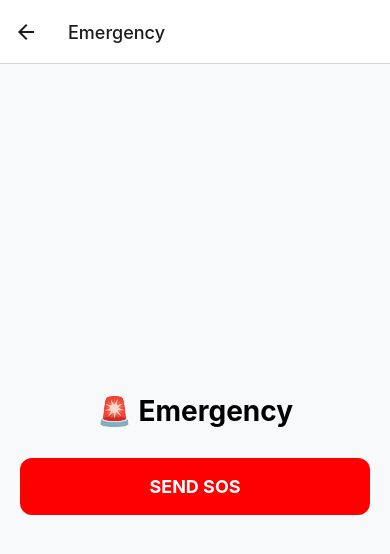
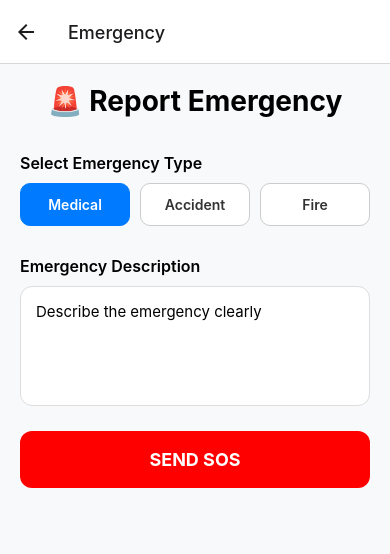
Before and after one commit to pratikAmbilduke/resq-ai, a React Native app in the folder mobile/: screen /Emergency in a window 390 px wide. Shown: the top 554 px of the page. Built offline with nearby package versions, Linux system fonts and the light colour scheme.

Commit message:
feat(emergency): add form-based emergency reporting with type, description and real location

```diff
--- a/mobile/screens/EmergencyFormScreen.js
+++ b/mobile/screens/EmergencyFormScreen.js
@@ -1,13 +1,29 @@
 import { useState } from 'react';
-import { View, Text, StyleSheet, TouchableOpacity, Alert, ActivityIndicator } from 'react-native';
+import {
+  View,
+  Text,
+  StyleSheet,
+  TouchableOpacity,
+  Alert,
+  ActivityIndicator,
+  TextInput,
+  ScrollView,
+} from 'react-native';
 import * as Location from 'expo-location';
 
 export default function EmergencyScreen() {
   const [loading, setLoading] = useState(false);
+  const [type, setType] = useState('medical');
+  const [description, setDescription] = useState('');
   const [locationInfo, setLocationInfo] = useState(null);
 
   const sendEmergency = async () => {
     try {
+      if (!description.trim()) {
+        Alert.alert('Validation Error', 'Please enter emergency description.');
+        return;
+      }
+
       setLoading(true);
 
       const { status } = await Location.requestForegroundPermissionsAsync();
@@ -56,8 +72,8 @@ export default function EmergencyScreen() {
           'Content-Type': 'application/json',
         },
         body: JSON.stringify({
-          type: 'medical',
-          description: 'Emergency reported from mobile app',
+          type: type,
+          description: description,
           latitude: latitude,
           longitude: longitude,
           location_text: locationText,
@@ -72,7 +88,8 @@ export default function EmergencyScreen() {
         return;
       }
 
-      Alert.alert('Success', 'Emergency Sent Successfully 🚨');
+      Alert.alert('Success', 'Emergency sent successfully 🚨');
+      setDescription('');
     } catch (error) {
       console.log('Error:', error);
       Alert.alert('Error', 'Something went wrong while sending emergency.');
@@ -82,8 +99,48 @@ export default function EmergencyScreen() {
   };
 
   return (
-    <View style={styles.container}>
-      <Text style={styles.title}>🚨 Emergency</Text>
+    <ScrollView contentContainerStyle={styles.container}>
+      <Text style={styles.title}>🚨 Report Emergency</Text>
+
+      <Text style={styles.label}>Select Emergency Type</Text>
+      <View style={styles.typeContainer}>
+        <TouchableOpacity
+          style={[styles.typeButton, type === 'medical' && styles.activeType]}
+          onPress={() => setType('medical')}
+        >
+          <Text style={[styles.typeText, type === 'medical' && styles.activeTypeText]}>
+            Medical
+          </Text>
+        </TouchableOpacity>
+
+        <TouchableOpacity
+          style={[styles.typeButton, type === 'accident' && styles.activeType]}
+          onPress={() => setType('accident')}
+        >
+          <Text style={[styles.typeText, type === 'accident' && styles.activeTypeText]}>
+            Accident
+          </Text>
+        </TouchableOpacity>
+
+        <TouchableOpacity
+          style={[styles.typeButton, type === 'fire' && styles.activeType]}
+          onPress={() => setType('fire')}
+        >
+          <Text style={[styles.typeText, type === 'fire' && styles.activeTypeText]}>
+            Fire
+          </Text>
+        </TouchableOpacity>
+      </View>
+
+      <Text style={styles.label}>Emergency Description</Text>
+      <TextInput
+        style={styles.input}
+        placeholder="Describe the emergency clearly"
+        multiline
+        numberOfLines={4}
+        value={description}
+        onChangeText={setDescription}
+      />
 
       <TouchableOpacity
         style={styles.button}
@@ -105,28 +162,70 @@ export default function EmergencyScreen() {
           <Text style={styles.infoText}>Address: {locationInfo.locationText}</Text>
         </View>
       )}
-    </View>
+    </ScrollView>
   );
 }
 
 const styles = StyleSheet.create({
   container: {
-    flex: 1,
     padding: 20,
-    justifyContent: 'center',
     backgroundColor: '#f8f9fa',
+    flexGrow: 1,
   },
   title: {
     fontSize: 28,
     fontWeight: 'bold',
+    marginBottom: 25,
     textAlign: 'center',
-    marginBottom: 30,
+  },
+  label: {
+    fontSize: 16,
+    fontWeight: '600',
+    marginBottom: 10,
+    marginTop: 10,
+  },
+  typeContainer: {
+    flexDirection: 'row',
+    justifyContent: 'space-between',
+    marginBottom: 20,
+    gap: 10,
+  },
+  typeButton: {
+    flex: 1,
+    backgroundColor: '#fff',
+    paddingVertical: 12,
+    borderRadius: 10,
+    alignItems: 'center',
+    borderWidth: 1,
+    borderColor: '#ccc',
+  },
+  activeType: {
+    backgroundColor: '#007bff',
+    borderColor: '#007bff',
+  },
+  typeText: {
+    color: '#333',
+    fontWeight: '600',
+  },
+  activeTypeText: {
+    color: '#fff',
+  },
+  input: {
+    backgroundColor: '#fff',
+    borderRadius: 12,
+    padding: 15,
+    textAlignVertical: 'top',
+    minHeight: 120,
+    fontSize: 15,
+    borderWidth: 1,
+    borderColor: '#ddd',
   },
   button: {
     backgroundColor: 'red',
     padding: 18,
     borderRadius: 12,
     alignItems: 'center',
+    marginTop: 25,
   },
   buttonText: {
     color: 'white',
```
